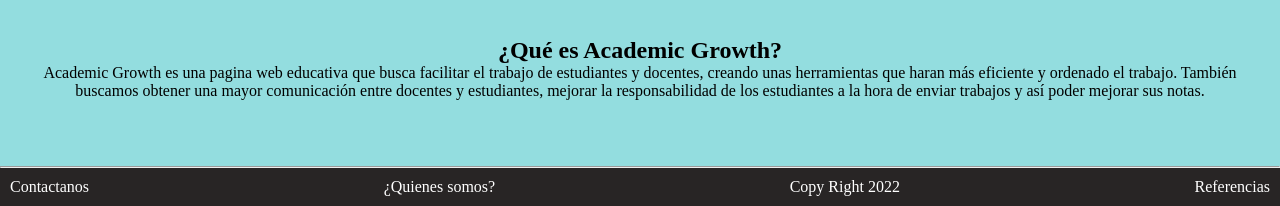
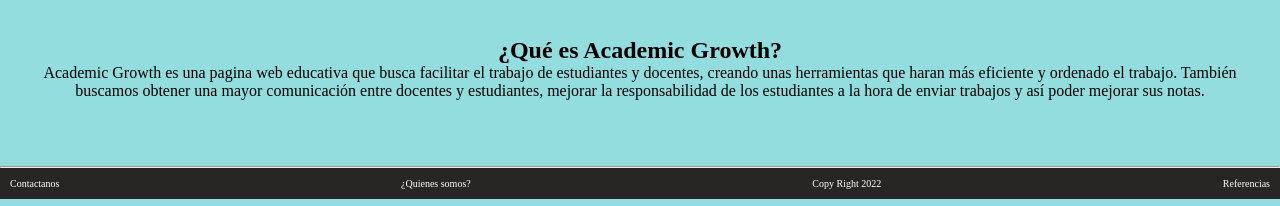
Before and after one commit to SantiagoOchoa08/AcademicGrowth, a plain HTML site: page index.html in a window 1280 px wide. Shown: the part 614-820 px from the top of the page. Drawn offline with Linux system fonts and the light colour scheme; a web font is replaced by a local one.

Commit message:
Footer complete

```diff
--- a/assets/css/styles.css
+++ b/assets/css/styles.css
@@ -110,8 +110,9 @@ article .imgcont {
     background-color: rgb(40, 37, 37);
     color: #fff;
     padding: 10px;
-
+    font-size: 10px;
 }
 #piepagina a {
     color: #fff;
+    font-size: 10px;
 }
```
